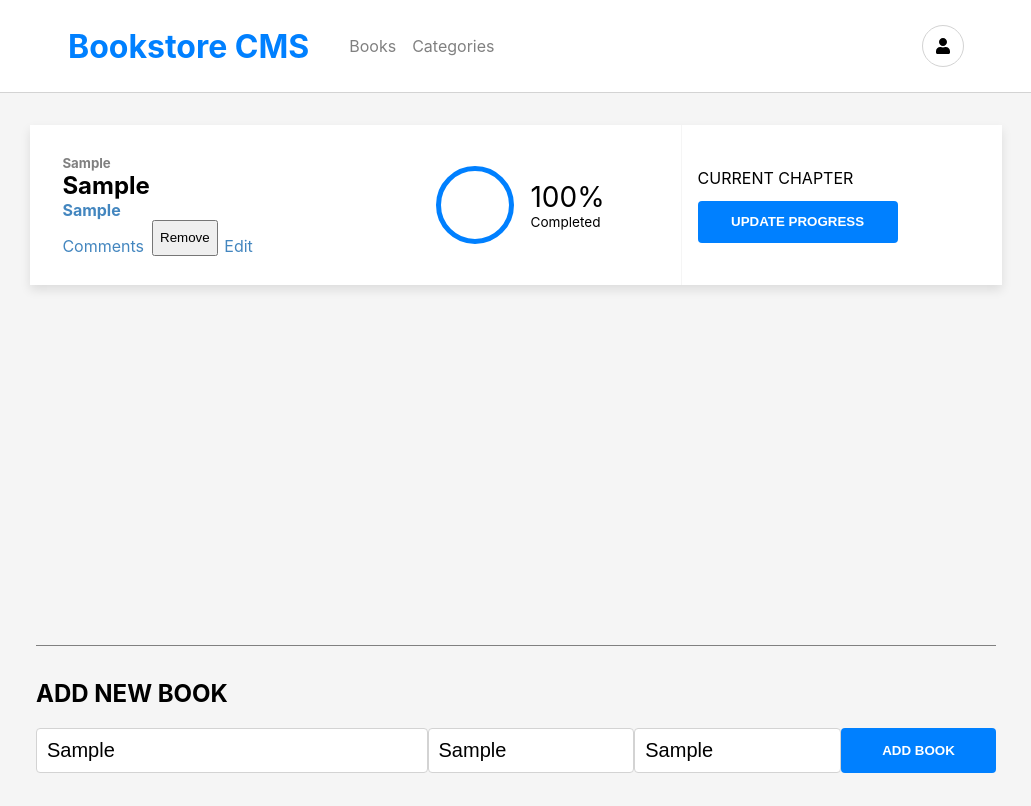
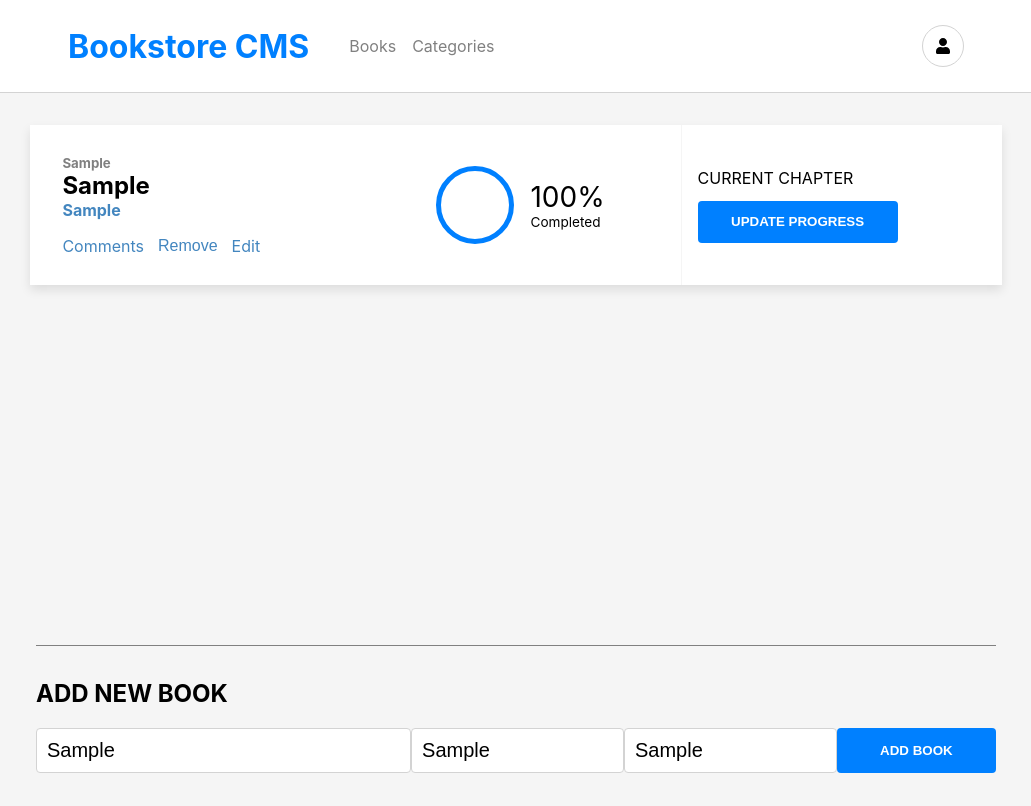
Before and after one commit to jr-cast/bookstore-react, a React (Create React App) app: page / in a window 1280 px wide. Both pictures are taken after typing "Sample", "Sample", "Sample" into the empty fields and a click on the button "ADD BOOK". Shown: the whole page, without its empty margins (124-1155 px from the left). Built offline with nearby package versions, Linux system fonts and the light colour scheme; no server answers.

Commit message:
Update form style, check linters and update readme file

```diff
--- a/src/components/AddBook.js
+++ b/src/components/AddBook.js
@@ -3,8 +3,9 @@ import { useDispatch } from 'react-redux';
 import { nanoid } from 'nanoid';
 import { addBook } from '../redux/books/books';
 
-function AddBook() {
+const AddBook = () => {
   const dispatch = useDispatch();
+
   return (
     <div className="addBookCont">
       <h2>ADD NEW BOOK</h2>
@@ -13,6 +14,7 @@ function AddBook() {
         <input id="author" type="text" placeholder="Author" />
         <input id="category" type="text" placeholder="Category" />
         <button
+          id="submitBtn"
           type="submit"
           onClick={() => dispatch(
             addBook(
@@ -28,6 +30,6 @@ function AddBook() {
       </div>
     </div>
   );
-}
+};
 
 export default AddBook;
--- a/src/components/BookCard.js
+++ b/src/components/BookCard.js
@@ -16,7 +16,7 @@ function BookCard({
         <h4>{author}</h4>
         <div className="edit">
           <p>Comments</p>
-          <button type="submit" onClick={() => dispatch(removeBook(id))}>Remove</button>
+          <button id="removeBtn" type="submit" onClick={() => dispatch(removeBook(id))}>Remove</button>
           <p>Edit</p>
         </div>
       </div>
--- a/src/index.css
+++ b/src/index.css
@@ -94,6 +94,17 @@ a {
   margin-top: 2em;
   padding-left: 1em;
   box-shadow: 0 5px 10px rgb(0, 0, 0, 0.1);
+}
+
+.card #removeBtn {
+  color: #4386bf;
+  border: none;
+  background-color: white;
+  padding-top: 0%;
+  padding-bottom: 0%;
+  margin-top: 1.1em;
+  margin-bottom: 0%;
+  font-size: 1em;
 }
 
 .meta {
@@ -201,6 +212,7 @@ a {
   align-items: flex-start;
   height: 10em;
   width: 75%;
+  min-width: 55rem;
   border-top: 1px solid gray;
 }
 
@@ -223,7 +235,7 @@ a {
 }
 
 .inputs #book {
-  width: 40%;
+  width: 37%;
   border: 1px solid lightgray;
   border-radius: 0.25rem;
   font-size: 1.25em;
```
Also changed, not shown: 1 other file (tests, documents, lock files or other folders).
